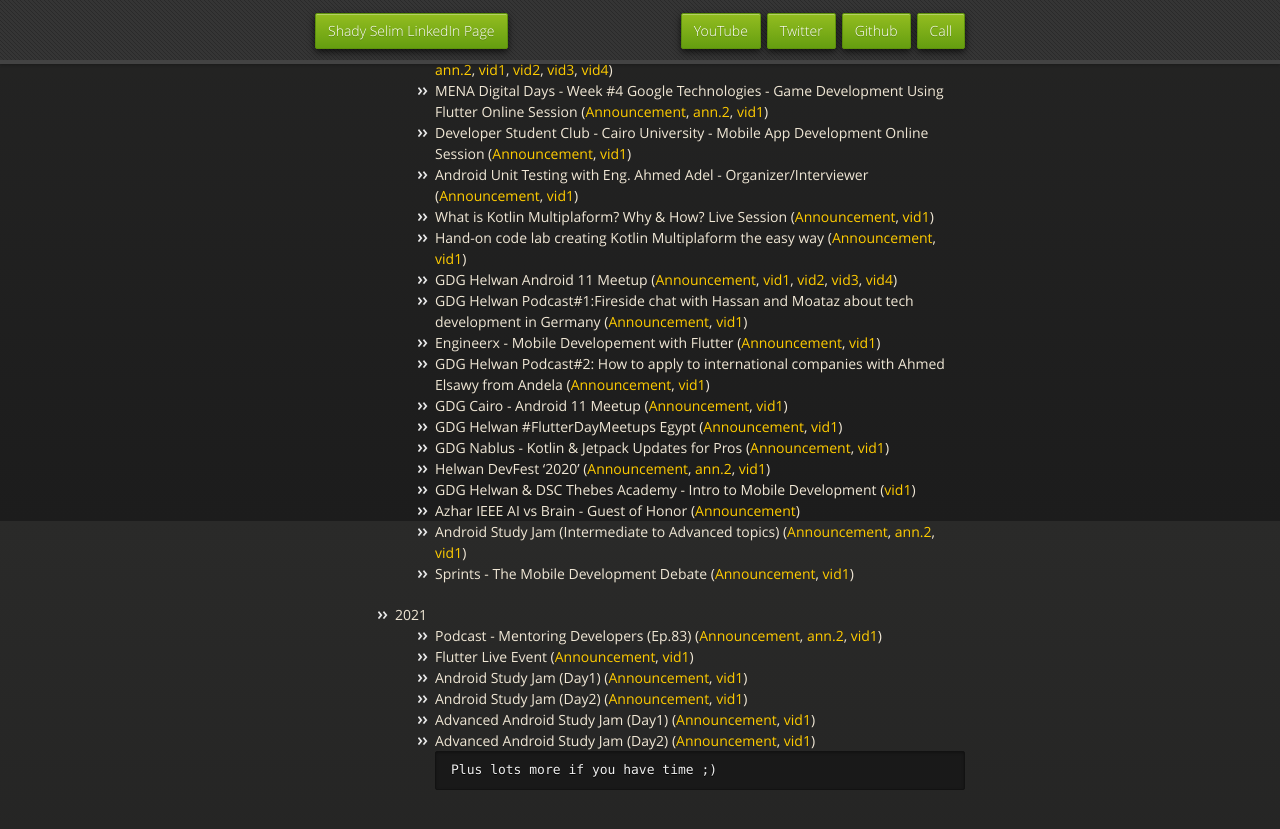
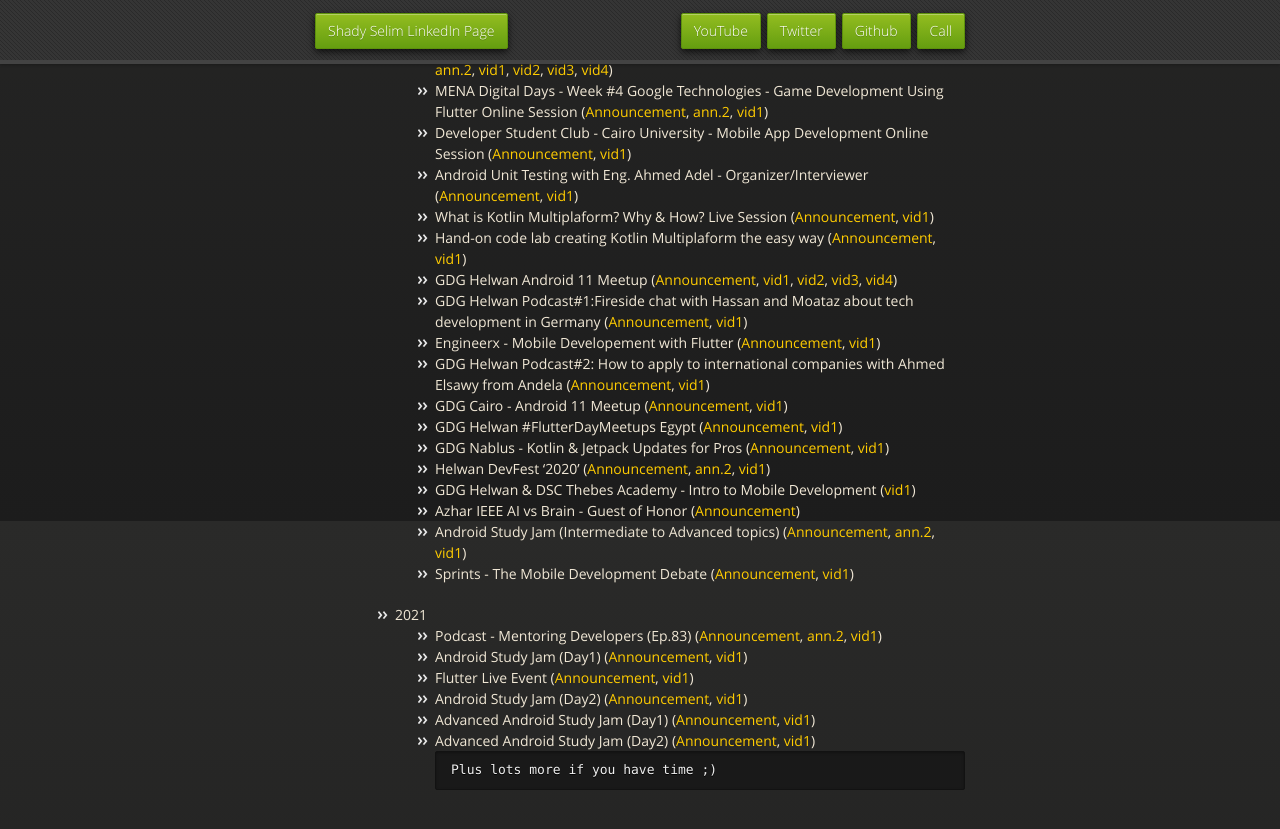
Before and after one commit to Shady-Selim/shady-selim.github.io, a Jekyll site: the page built from index.md, in a window 1280 px wide and 900 px high, scrolled down 5779 px. Shown: the top 829 px of the window. Built offline with Jekyll 4.4.1, drawn with Linux system fonts in a browser that asks for light colours; our own code applies the rules of GitHub Pages for plain Markdown files.

```diff
--- a/index.md
+++ b/index.md
@@ -233,8 +233,8 @@ Please refer to [Shady Selim's LinkedIn page](https://www.linkedin.com/in/shadys
     - Sprints - The Mobile Development Debate ([Announcement](https://www.facebook.com/events/409392583636344/?post_id=410646680177601), [vid1](https://www.facebook.com/watch/live/?v=692799318097966&ref=watch_permalink))
   - 2021
     - Podcast - Mentoring Developers (Ep.83) ([Announcement](http://mentoringdevelopers.com/), [ann.2](https://www.stitcher.com/show/mentoring-developers), [vid1](https://www.facebook.com/GDGNablus/videos/342632443414768/))
+    - Android Study Jam (Day1) ([Announcement](), [vid1]())
     - Flutter Live Event ([Announcement](), [vid1]())
-    - Android Study Jam (Day1) ([Announcement](), [vid1]())
     - Android Study Jam (Day2) ([Announcement](), [vid1]())
     - Advanced Android Study Jam (Day1) ([Announcement](), [vid1]())
     - Advanced Android Study Jam (Day2) ([Announcement](), [vid1]())
```
